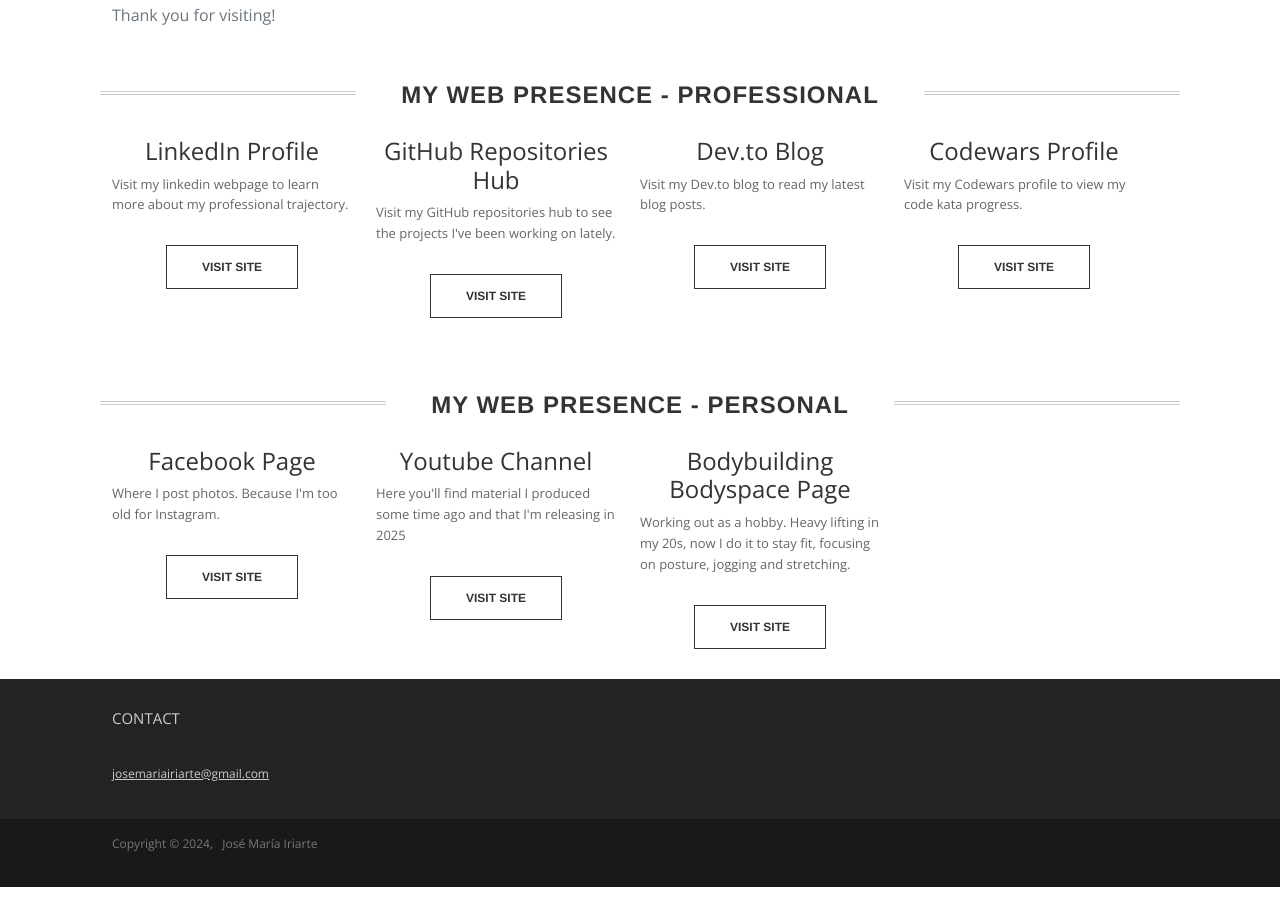
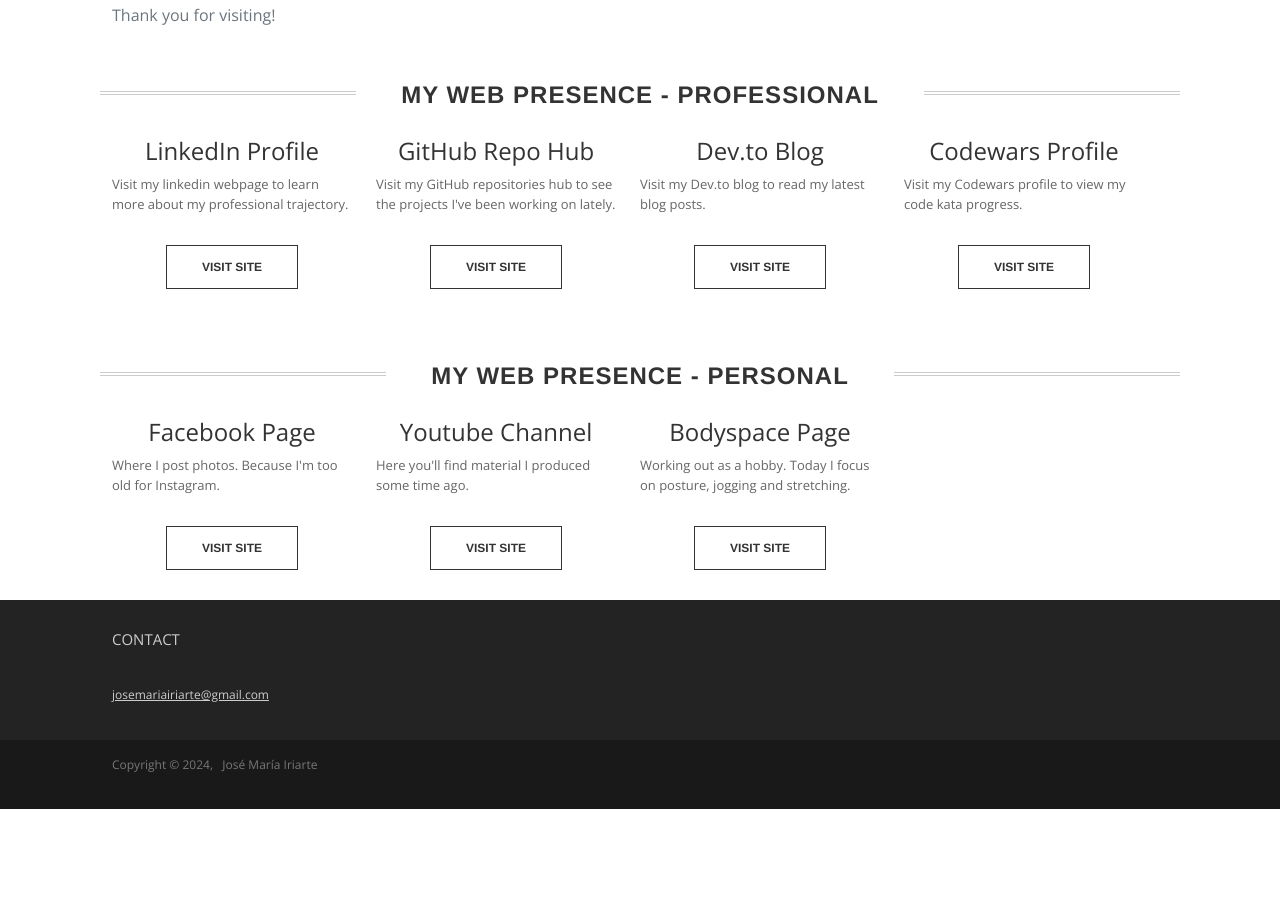
Before and after one commit to tigerbluejay/tigerbluejay.github.io, a plain HTML site: page index.html in a window 1280 px wide. Shown: the part 765-1674 px from the top of the page. After the commit the page ends 1596 px from the top, so only its background shows below. Drawn offline with nearby package versions, Linux system fonts and the light colour scheme; a web font is replaced by a local one.

Commit message:
Tidying it up

```diff
--- a/index.html
+++ b/index.html
@@ -79,7 +79,7 @@
           <p class="text-center"><a href="https://www.linkedin.com/in/josemariairiarte/" class="btn btn-action">Visit Site</a></p>
         </div>
         <div class="col-sm-6 col-md-3">
-          <h4 class="text-center">GitHub Repositories Hub</h4>
+          <h4 class="text-center">GitHub Repo Hub</h4>
           <p>Visit my GitHub repositories hub to see the projects I've been working on lately.</p>
           <p class="text-center"><a href="https://github.com/tigerbluejay" class="btn btn-action">Visit Site</a></p>
         </div>
@@ -107,12 +107,12 @@
         </div>
         <div class="col-sm-6 col-md-3">
           <h4 class="text-center">Youtube Channel</h4>
-          <p>Here you'll find material I produced some time ago and that I'm releasing in 2025</p>
+          <p>Here you'll find material I produced some time ago.</p>
           <p class="text-center"><a href="https://www.youtube.com/channel/UCb8-NKTsMJiBRKxXebQEclQ" class="btn btn-action">Visit Site</a></p>
         </div>
         <div class="col-sm-6 col-md-3">
-          <h4 class="text-center">Bodybuilding Bodyspace Page</h4>
-          <p>Working out as a hobby. Heavy lifting in my 20s, now I do it to stay fit, focusing on posture, jogging and stretching.</p>
+          <h4 class="text-center">Bodyspace Page</h4>
+          <p>Working out as a hobby. Today I focus on posture, jogging and stretching.</p>
           <p class="text-center"><a href="https://bodyspace.bodybuilding.com/Dasher25" class="btn btn-action">Visit Site</a></p>
         </div>
       </div>
```
